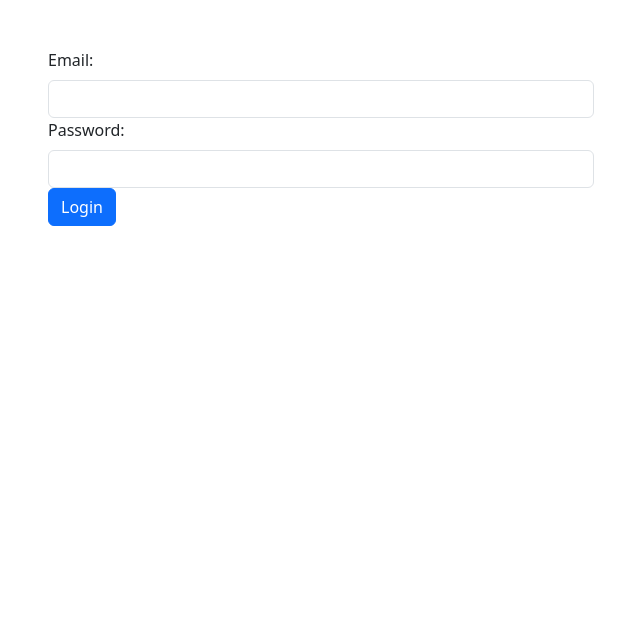
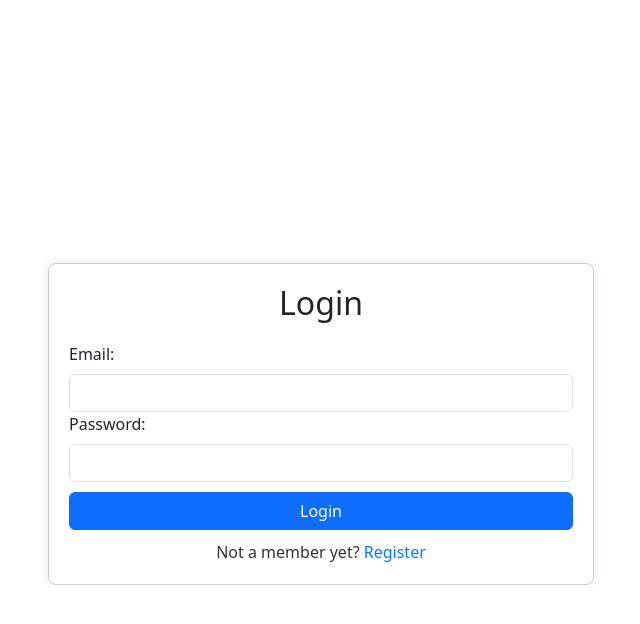
Before and after one commit to sasupa/wesplit, a React (Create React App) app: page /#/login in a window 1280 px wide. Shown: the top 624 px of the page, without its empty margins (319-959 px from the left). Built offline with nearby package versions, Linux system fonts and the light colour scheme.

Commit message:
Login works
Login works:
* Func for handling submission, validating and running an API call ± token
* a bit prettier

```diff
--- a/package.json
+++ b/package.json
@@ -6,6 +6,7 @@
     "@testing-library/jest-dom": "^5.17.0",
     "@testing-library/react": "^13.4.0",
     "@testing-library/user-event": "^13.5.0",
+    "axios": "^1.6.5",
     "bootstrap": "^5.3.2",
     "font-awesome": "^4.7.0",
     "formik": "^2.4.5",
--- /dev/null
+++ b/src/components/LoginForm/LoginForm.css
@@ -0,0 +1,41 @@
+.form-container {
+  border: 1px solid #ccc;
+  border-radius: 8px;
+  padding: 20px;
+  box-shadow: 0 0 10px rgba(0, 0, 0, 0.1);
+}
+
+.submit-button {
+  margin-top: 10px; /* Add more margin to the top */
+  width: 100%;
+}
+
+.full-height-center {
+  display: flex;
+  justify-content: center;
+  align-items: center;
+  height: 100vh;
+}
+
+.fixed-height-container {
+  max-height: 400px; /* Set a fixed maximum height for the container */
+  overflow: auto; /* Enable vertical scrollbar if needed */
+}
+/* Additional style for the title */
+.form-container h2 {
+  text-align: center;
+  margin-bottom: 20px; /* Adjust the margin as needed */
+}
+
+.register-link {
+  margin-top: 10px;
+}
+
+.register-link span {
+  color: #333;
+}
+
+.register-link a {
+  color: #007bff;
+  text-decoration: none;
+}
--- a/src/components/LoginForm/LoginForm.jsx
+++ b/src/components/LoginForm/LoginForm.jsx
@@ -1,6 +1,4 @@
 import React from 'react';
-import { Formik, Form, Field, ErrorMessage } from 'formik';
-import * as Yup from 'yup';
 import {
   Container,
   Row,
@@ -8,43 +6,53 @@ import {
   Form as BootstrapForm,
   Button,
 } from 'react-bootstrap';
-
-import { useNavigate } from 'react-router-dom'; // Import useHistory
+import { Formik, Form, Field, ErrorMessage } from 'formik';
+import * as Yup from 'yup';
+import './LoginForm.css';
+import { Link } from 'react-router-dom';
+import { useNavigate } from 'react-router-dom';
 
 const LoginForm = () => {
-  const navigate = useNavigate(); //ini useNavigate
+  const navigate = useNavigate();
 
   const initialValues = {
     email: '',
     password: '',
   };
 
+  //Simple validation
   const validationSchema = Yup.object({
     email: Yup.string().email('Invalid email address').required('Required'),
-    password: Yup.string().required('Required'),
+    password: Yup.string()
+      .required('No password provided.')
+      .min(8, 'Password is too short - should be 8 chars minimum.'),
   });
 
-  const onSubmit = (values, { resetForm }) => {
-    // Simulate receiving a JWT token – replace with API call
-    const fakeJwtToken = 'your_fake_jwt_token';
+  //Submit handler – axios example at the bottom
+  const onSubmit = async (values, { setSubmitting, resetForm }) => {
+    //Token acceptance dummy
+    const token = 'jwt_token_dummy';
 
-    // Save the token to local storage or context/state for future use
-    localStorage.setItem('jwtToken', fakeJwtToken);
+    //Storing token
+    localStorage.setItem('jwt_token', token);
 
-    // Redirect to a new page after successful login
-    navigate('/groups'); // Change  to the desired route
+    //TEST
+    console.log({ user: values, token: token });
 
-    //TEST PURPOSES
-    console.log({ fakeJwtToken, values });
+    //Navigation Dummy
+    navigate('/groups');
 
-    // Reset the form
     resetForm();
+    setSubmitting(false);
   };
 
   return (
-    <Container>
+    <div className='full-height-center'>
+      <Container className='fixed-height-container'>
         <Row className='justify-content-md-center mt-5'>
           <Col xs={12} md={6}>
+            <div className='form-container'>
+              <h2>Login</h2>
               <Formik
                 initialValues={initialValues}
                 validationSchema={validationSchema}
@@ -53,7 +61,11 @@ const LoginForm = () => {
                 <Form>
                   <BootstrapForm.Group controlId='email'>
                     <BootstrapForm.Label>Email:</BootstrapForm.Label>
-                <Field type='email' as={BootstrapForm.Control} name='email' />
+                    <Field
+                      type='email'
+                      as={BootstrapForm.Control}
+                      name='email'
+                    />
                     <ErrorMessage
                       name='email'
                       component='div'
@@ -75,15 +87,59 @@ const LoginForm = () => {
                     />
                   </BootstrapForm.Group>
 
-              <Button variant='primary' type='submit'>
+                  <Button
+                    variant='primary'
+                    type='submit'
+                    className='submit-button'
+                  >
                     Login
                   </Button>
+
+                  <div className='register-link text-center'>
+                    <span>Not a member yet? </span>
+                    <Link to='/register'>Register</Link>
+                  </div>
                 </Form>
               </Formik>
+            </div>
           </Col>
         </Row>
       </Container>
+    </div>
   );
 };
+export default LoginForm;
 
-export default LoginForm;
+/* DUMMY CALL FOR RREFERNCE *****
+
+
+const onSubmit = async (values, { setSubmitting }) => {
+  try {
+    // Dummy API call
+    const response = await axios.post('https://api.example.com/login', values);
+
+    // Assuming the API returns a token
+    const { token } = response.data;
+
+    // Store the token in localStorage
+    localStorage.setItem('token', token);
+
+    // Your form submission logic goes here
+
+    console.log('API Response:', response.data);
+  } catch (error) {
+    // Handle API call error
+    console.error(
+      'API Error:',
+      error.response ? error.response.data : error.message
+    );
+  } finally {
+    setSubmitting(false);
+  }
+};
+
+
+
+
+
+*/
--- a/src/pages/LoginPage/LoginPage.jsx
+++ b/src/pages/LoginPage/LoginPage.jsx
@@ -1,17 +1,17 @@
-import React, { useEffect, useState } from "react";
-import LoginForm from "../../components/LoginForm/LoginForm";
-import { useNavigate } from "react-router-dom"; // Import useHistory
+import React, { useEffect, useState } from 'react';
+import LoginForm from '../../components/LoginForm/LoginForm';
+import { useNavigate } from 'react-router-dom'; // Import useHistory
 
 const LoginPage = () => {
   const navigate = useNavigate();
 
-  useEffect(() => {
-    const token = localStorage.getItem("jwtToken");
-    if (token) {
-      console.log("There's a token");
-      navigate("/groups"); // Change  to the desired route
-    }
-  });
+  // useEffect(() => {
+  //   const token = localStorage.getItem("jwtToken");
+  //   if (token) {
+  //     console.log("There's a token");
+  //     navigate("/groups"); // Change  to the desired route
+  //   }
+  // });
 
   return <LoginForm />;
 };
```
Also changed, not shown: 2 other files (tests, documents, lock files or other folders). Lines whose indentation alone changed are shown as unchanged.
